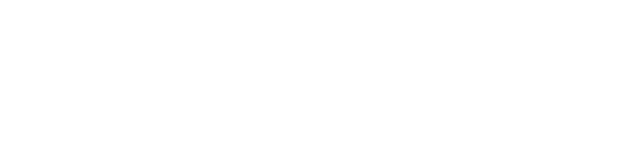
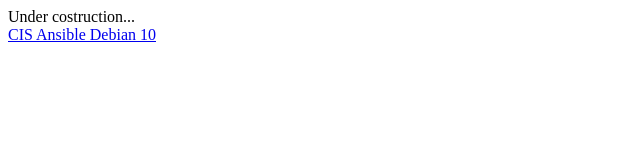
Before and after one commit to dbernaci/dbernaci.github.io, a plain HTML site: page index.html in a window 1280 px wide. Shown: the whole page, without its empty margins (0-640 px from the left). Drawn offline with Linux system fonts and the light colour scheme.

Commit message:
added google indexing

```diff
--- a/index.html
+++ b/index.html
@@ -1,5 +1,8 @@
 <html>
   <head>
-	<meta name="google-site-verification" content="b4gqL7t0FvojuHR7VF84fvQsngF035270M6D4ta8wsw" />
+        <meta name="google-site-verification" content="b4gqL7t0FvojuHR7VF84fvQsngF035270M6D4ta8wsw" />
   </head>
+  Under costruction...
+  <br>
+  <a href="https://github.com/dbernaci/CIS-Debian10-Ansible"> CIS Ansible Debian 10 <a/>
 </html>
```
